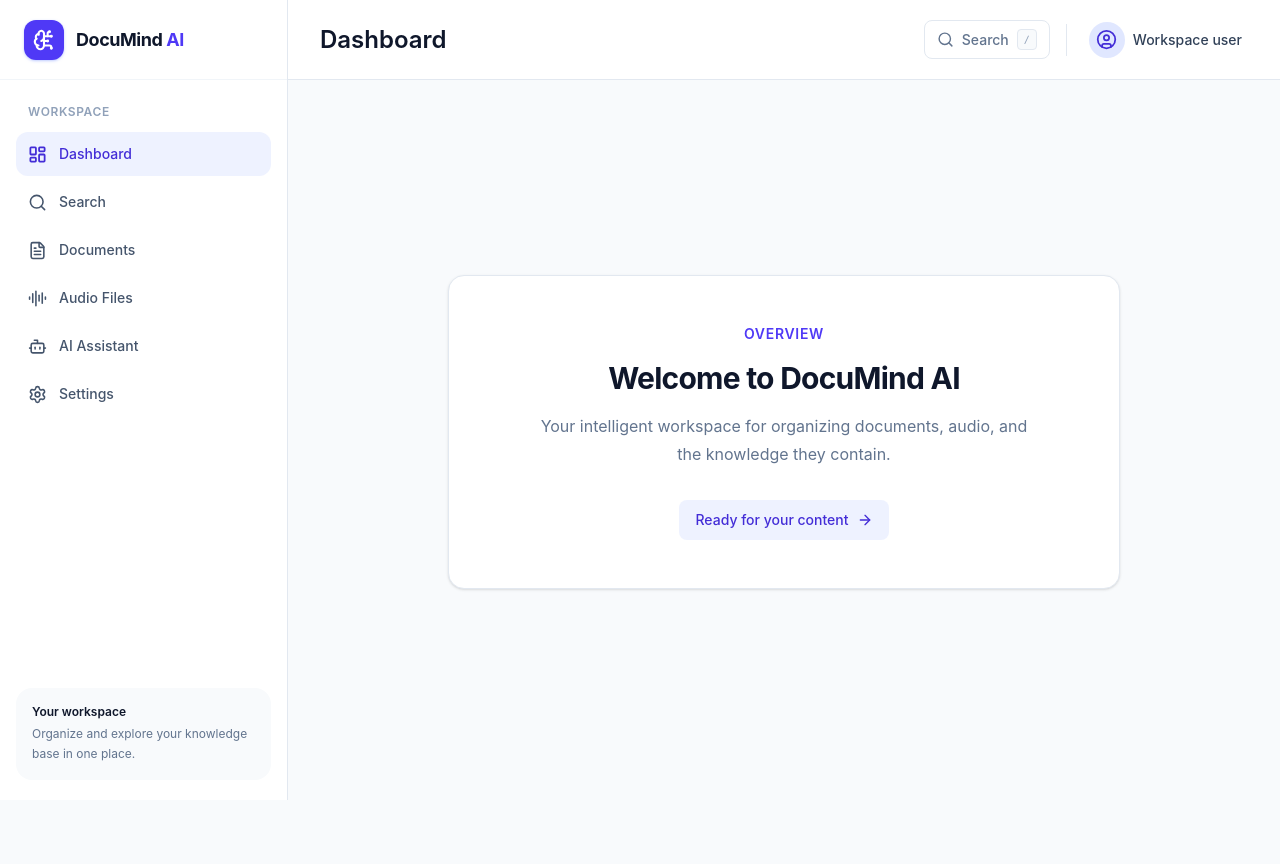
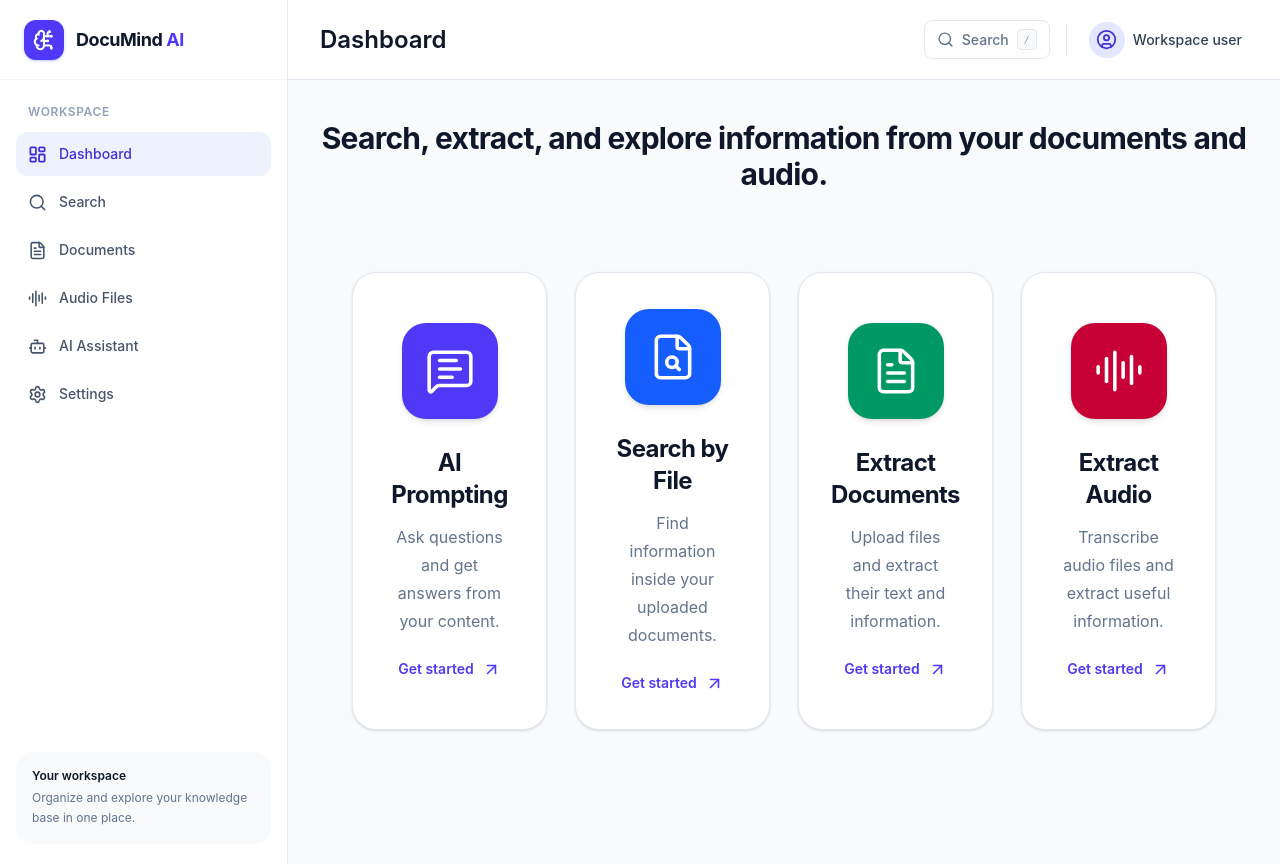
Before and after one commit to Youssef-Errachid/intelligent-document-audio-search--system-, a React (Vite) app in the folder frontend/: page / in a window 1280 px wide. Before the commit the page ends 800 px from the top, so only its background shows below. Built offline with nearby package versions, Linux system fonts and the light colour scheme.

Commit message:
make ui dashboard

```diff
--- a/frontend/src/data/mockData.js
+++ b/frontend/src/data/mockData.js
@@ -0,0 +1,14 @@
+export const dashboardStats = [
+  { label: 'Total Documents', value: '128', detail: '+12 this month', icon: 'file', color: 'indigo' },
+  { label: 'Audio Files', value: '36', detail: '+4 this month', icon: 'audio', color: 'violet' },
+  { label: 'Indexed Files', value: '142', detail: '98% of your library', icon: 'database', color: 'emerald' },
+  { label: 'Storage Used', value: '2.4 GB', detail: 'of 10 GB available', icon: 'storage', color: 'amber' },
+]
+
+export const recentFiles = [
+  { id: 'q4-report', name: 'Q4 Financial Report', extension: 'PDF', type: 'Document', date: 'Oct 24, 2026', status: 'Processed' },
+  { id: 'team-meeting', name: 'Team Meeting Recording', extension: 'MP3', type: 'Audio', date: 'Oct 23, 2026', status: 'Processing' },
+  { id: 'product-brief', name: 'Product Brief', extension: 'DOCX', type: 'Document', date: 'Oct 21, 2026', status: 'Processed' },
+  { id: 'customer-interview', name: 'Customer Interview', extension: 'WAV', type: 'Audio', date: 'Oct 20, 2026', status: 'Pending' },
+  { id: 'project-proposal', name: 'Project Proposal', extension: 'PDF', type: 'Document', date: 'Oct 18, 2026', status: 'Failed' },
+]
--- a/frontend/src/pages/Dashboard.jsx
+++ b/frontend/src/pages/Dashboard.jsx
@@ -1,11 +1,100 @@
-import PagePlaceholder from '../components/common/PagePlaceholder'
+import {
+  MessageSquareText,
+  FileSearch,
+  FileText,
+  AudioLines,
+  ArrowUpRight,
+} from 'lucide-react'
+import { Link } from 'react-router-dom'
+
+const actions = [
+  {
+    title: 'AI Prompting',
+    description: 'Ask questions and get answers from your content.',
+    icon: MessageSquareText,
+    path: '/assistant',
+    color: 'bg-indigo-600',
+    hoverColor: 'group-hover:bg-indigo-700',
+  },
+  {
+    title: 'Search by File',
+    description: 'Find information inside your uploaded documents.',
+    icon: FileSearch,
+    path: '/search?type=document',
+    color: 'bg-blue-600',
+    hoverColor: 'group-hover:bg-blue-700',
+  },
+  {
+    title: 'Extract Documents',
+    description: 'Upload files and extract their text and information.',
+    icon: FileText,
+    path: '/documents',
+    color: 'bg-emerald-600',
+    hoverColor: 'group-hover:bg-emerald-700',
+  },
+  {
+    title: 'Extract Audio',
+    description: 'Transcribe audio files and extract useful information.',
+    icon: AudioLines,
+    path: '/upload/audio',
+    color: 'bg-rose-700',
+    hoverColor: 'group-hover:bg-rose-800',
+  },
+]
 
 export default function Dashboard() {
   return (
-    <PagePlaceholder
-      eyebrow="Overview"
-      title="Welcome to DocuMind AI"
-      description="Your intelligent workspace for organizing documents, audio, and the knowledge they contain."
-    />
+    <div className="flex min-h-[calc(100vh-5rem)] flex-col">
+      {/* Page heading */}
+      <section className="pt-0 text-center sm:pt-2">
+        <p className="text-xl font-bold tracking-tight text-slate-900 sm:text-2xl lg:text-3xl">
+          Search, extract, and explore information from your documents and audio.
+        </p>
+      </section>
+
+      {/* Main action cards */}
+      <section className="flex flex-1 items-start mt-20 justify-center px-4 py-0 sm:px-6 lg:px-8">
+        <div className="grid w-full max-w-[1600px] grid-cols-1 gap-6 sm:grid-cols-2 xl:grid-cols-4 xl:gap-7">
+          {actions.map((action) => {
+            const Icon = action.icon
+
+            return (
+              <Link
+                key={action.title}
+                to={action.path}
+                className="group flex min-h-[340px] flex-col items-center justify-center rounded-3xl border border-slate-200 bg-white p-8 text-center shadow-sm transition-all duration-300 hover:-translate-y-2 hover:border-indigo-200 hover:shadow-xl focus:outline-none focus:ring-2 focus:ring-indigo-500 focus:ring-offset-4 sm:min-h-[360px] sm:p-9"
+              >
+                {/* Large icon */}
+                <div
+                  className={`flex h-24 w-24 shrink-0 items-center justify-center rounded-3xl text-white shadow-md transition-transform duration-300 group-hover:scale-110 ${action.color} ${action.hoverColor}`}
+                >
+                  <Icon size={50} strokeWidth={1.7} aria-hidden="true" />
+                </div>
+
+                {/* Title */}
+                <h2 className="mt-7 text-xl font-bold tracking-tight text-slate-900 transition-colors group-hover:text-indigo-600 sm:text-2xl">
+                  {action.title}
+                </h2>
+
+                {/* Description */}
+                <p className="mt-3 max-w-xs text-sm leading-7 text-slate-500 sm:text-base">
+                  {action.description}
+                </p>
+
+                {/* Action link */}
+                <span className="mt-6 inline-flex items-center gap-2 text-sm font-semibold text-indigo-600">
+                  Get started
+                  <ArrowUpRight
+                    size={19}
+                    className="transition-transform duration-200 group-hover:translate-x-1 group-hover:-translate-y-1"
+                    aria-hidden="true"
+                  />
+                </span>
+              </Link>
+            )
+          })}
+        </div>
+      </section>
+    </div>
   )
 }
```
Also changed, not shown: frontend/src/components/dashboard/QuickSearch.jsx (added).
